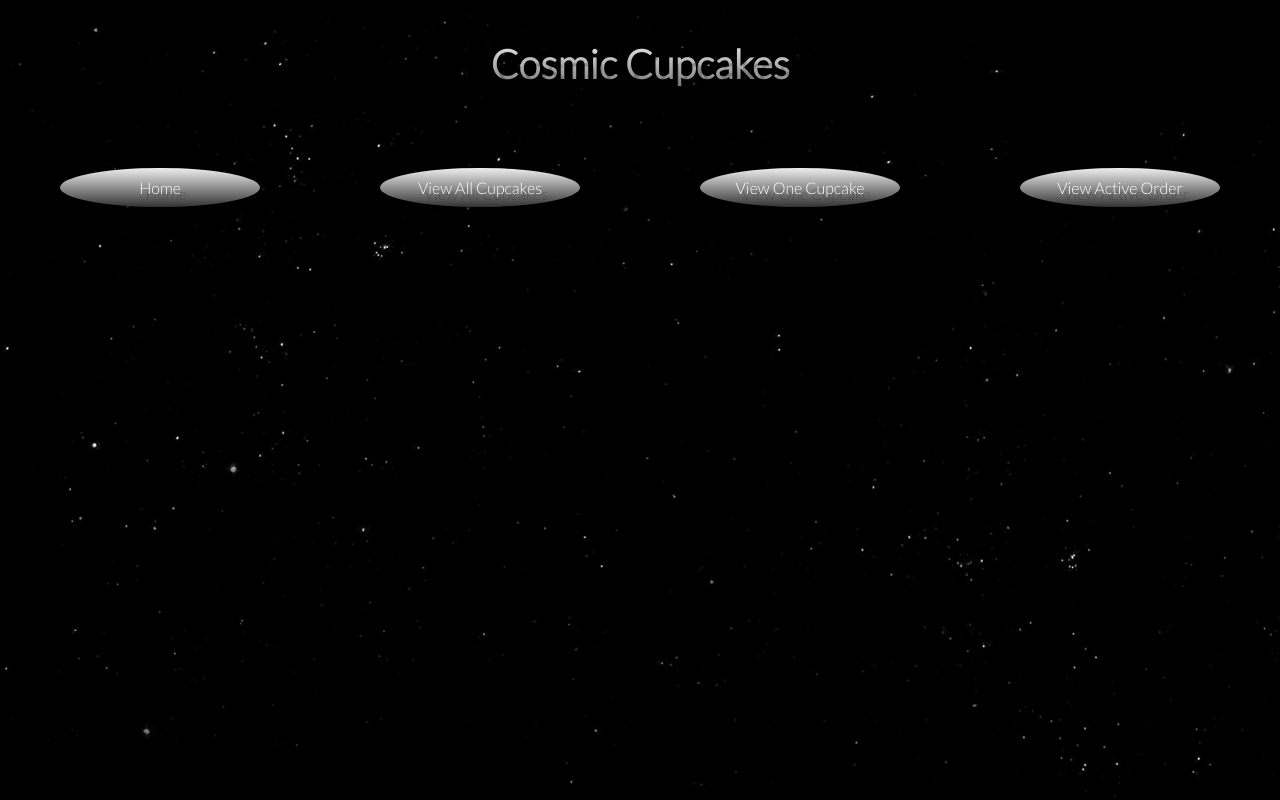
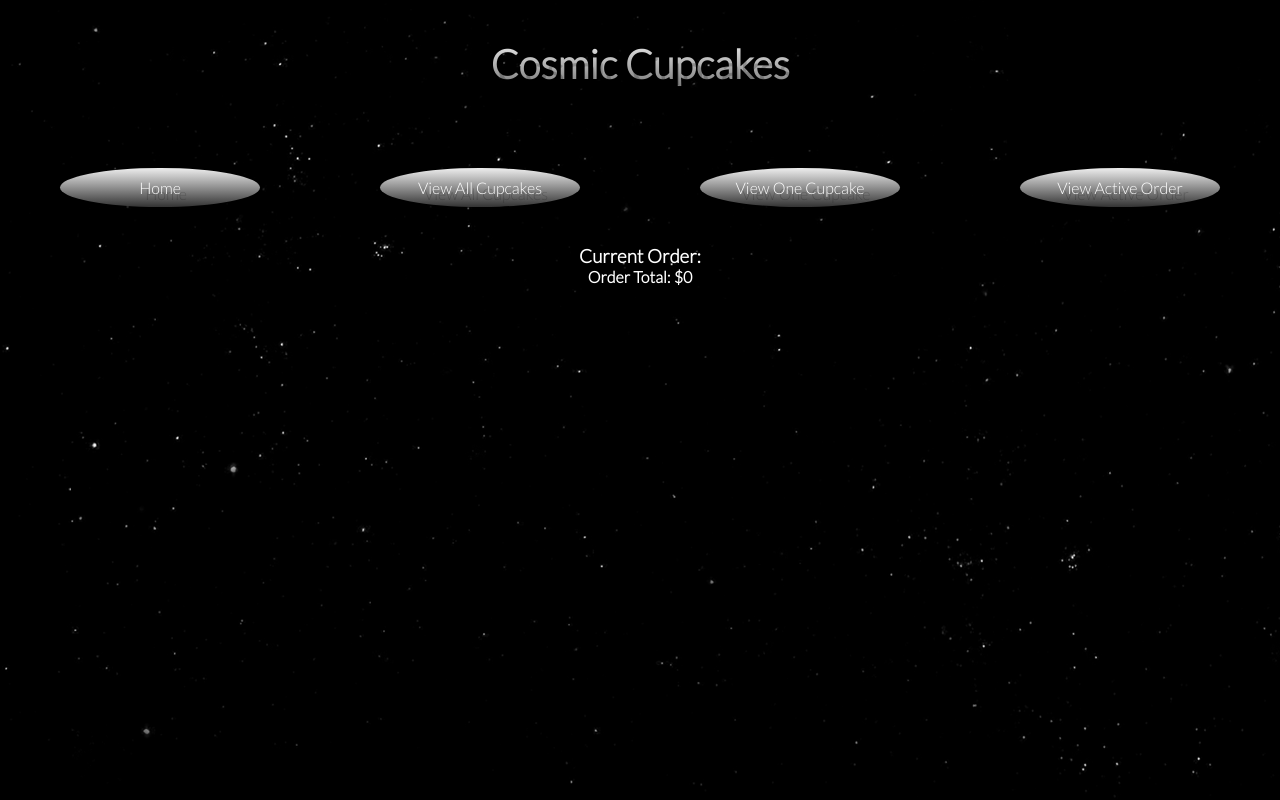
Before and after one commit to Nathaniel-Reeder/cupcakes_python, a Flask app: page /order in a window 1280 px wide. Run offline with Flask 3, Linux system fonts and the light colour scheme.

Commit message:
working on delete function

```diff
--- a/cupcakes.py
+++ b/cupcakes.py
@@ -1,6 +1,7 @@
 from abc import ABC, abstractmethod
 import csv
 from pprint import pprint
+import pandas as pd
 
 class Cupcake(ABC):
     size = "regular"
@@ -83,3 +84,27 @@ def get_cupcakes(file):
         reader = csv.DictReader(csvfile)
         reader = list(reader)
         return reader
+
+def find_cupcake(file, name):
+    for cupcake in get_cupcakes(file):
+        if cupcake['name'] == name:
+            return cupcake
+    return None
+
+def add_cupcake_dictionary(file, cupcake):
+    with open(file, 'a', newline="\n") as csvfile:
+        fieldnames = ['size', 'name', 'price', 'flavor', 'frosting', 'sprinkles', 'filling']
+        print(cupcake)
+        writer = csv.DictWriter(csvfile, fieldnames=fieldnames)
+        writer.writerow(cupcake)
+
+def order_price(file):
+    price = 0
+    for cupcake in get_cupcakes(file):
+        price += float(cupcake['price'])
+    return round(price, 2)
+
+def remove_cupcake(file, cupcake):
+    df = pd.read_csv(file)
+    df = df[df.name != cupcake['name']]
+    df.to_csv(file, index=False)
--- /dev/null
+++ b/order.csv
@@ -0,0 +1 @@
+size,name,price,flavor,frosting,sprinkles,filling
--- a/server.py
+++ b/server.py
@@ -1,5 +1,5 @@
-from flask import Flask, render_template
-from cupcakes import get_cupcakes
+from flask import Flask, render_template, url_for, redirect
+from cupcakes import get_cupcakes, find_cupcake, add_cupcake_dictionary, order_price, remove_cupcake
 
 app = Flask(__name__)
 
@@ -17,7 +17,25 @@ def individual_cupcake():
 
 @app.route('/order')
 def order():
-    return render_template('order.html')
+    return render_template('order.html', cupcakes = get_cupcakes("order.csv"), order_total = order_price('order.csv'))
+
+@app.route('/add_cupcake/<name>')
+def add_cupcake(name):
+    cupcake = find_cupcake("menu.csv", name)
+    if cupcake:
+        add_cupcake_dictionary("order.csv", cupcake)
+        return redirect(url_for('order'))
+    else:
+        return "Cupcake not found!"
+
+@app.route('/remove_from_order/<name>')
+def remove_from_order(name):
+    cupcake = find_cupcake("order.csv", name)
+    if cupcake:
+        remove_cupcake('order.csv', cupcake)
+        return redirect(url_for('order'))
+    else:
+        return "Cupcake not found in order!"
 
 if __name__ == "__main__":
     app.debug = 'development'
--- a/static/stylesheet.css
+++ b/static/stylesheet.css
@@ -85,14 +85,39 @@ ul {
   color: white;
   font-family: 'Lato', sans-serif;
 
-  /* margin-left: 10%; */
   margin-top: 5%;
   margin-left: auto;
   margin-right:auto;
   text-align: center;
+  display: flex;
+  justify-content: center;
 
   /* Make sure text is infront of background images */
-  display:block;
+
   position: relative;
   z-index: 3;
+  overflow: clip;
 }
+
+li {
+  padding: 1%;
+}
+
+h3 {
+  padding-top: 3%;
+  color: white;
+  font-family: 'Lato', sans-serif;
+  text-align: center;
+  position: relative;
+  z-index: 3;
+  overflow: clip;
+}
+
+h4 {
+  color: white;
+  font-family: 'Lato', sans-serif;
+  text-align: center;
+  position: relative;
+  z-index: 3;
+  overflow: clip;
+}
--- a/templates/cupcakes.html
+++ b/templates/cupcakes.html
@@ -2,7 +2,7 @@
 
 {% block content %}
 
-<ul>
+<ul class="cupcake_list">
 
     {% for cupcake in cupcakes %}
         <li>
@@ -11,6 +11,9 @@
             <h4>Frosting: {{ cupcake["frosting"] }}</h4>
             <h4><b>Price: ${{ cupcake["price"] }}</b></h4>
             <br></br>
+            <a href="{{url_for('add_cupcake', name=cupcake['name'])}}">
+                <button>Add to Cart</button>
+            </a>
         </li>
     {% endfor %}
 
--- a/templates/order.html
+++ b/templates/order.html
@@ -1,5 +1,21 @@
 {% extends "base.html" %}
 
 {% block content %}
+    <h3>Current Order:</h3>
 
+    <h4>Order Total: ${{order_total}}</h4>
+	<ul>
+        {% for cupcake in cupcakes %}
+        <li>
+            <h3>{{cupcake["name"]}}</h3>
+            <h4>Flavor: {{ cupcake["flavor"] }}</h4>
+            <h4>Frosting: {{ cupcake["frosting"] }}</h4>
+            <h4><b>Price: ${{ cupcake["price"] }}</b></h4>
+            <br></br>
+            <a href="{{url_for('remove_from_order', name=cupcake['name'])}}">
+                <button>Remove From Order</button>
+            </a>
+        </li>
+        {% endfor %}
+    </ul>
 {% endblock %}
```
Also changed, not shown: current_order.csv (deleted).
